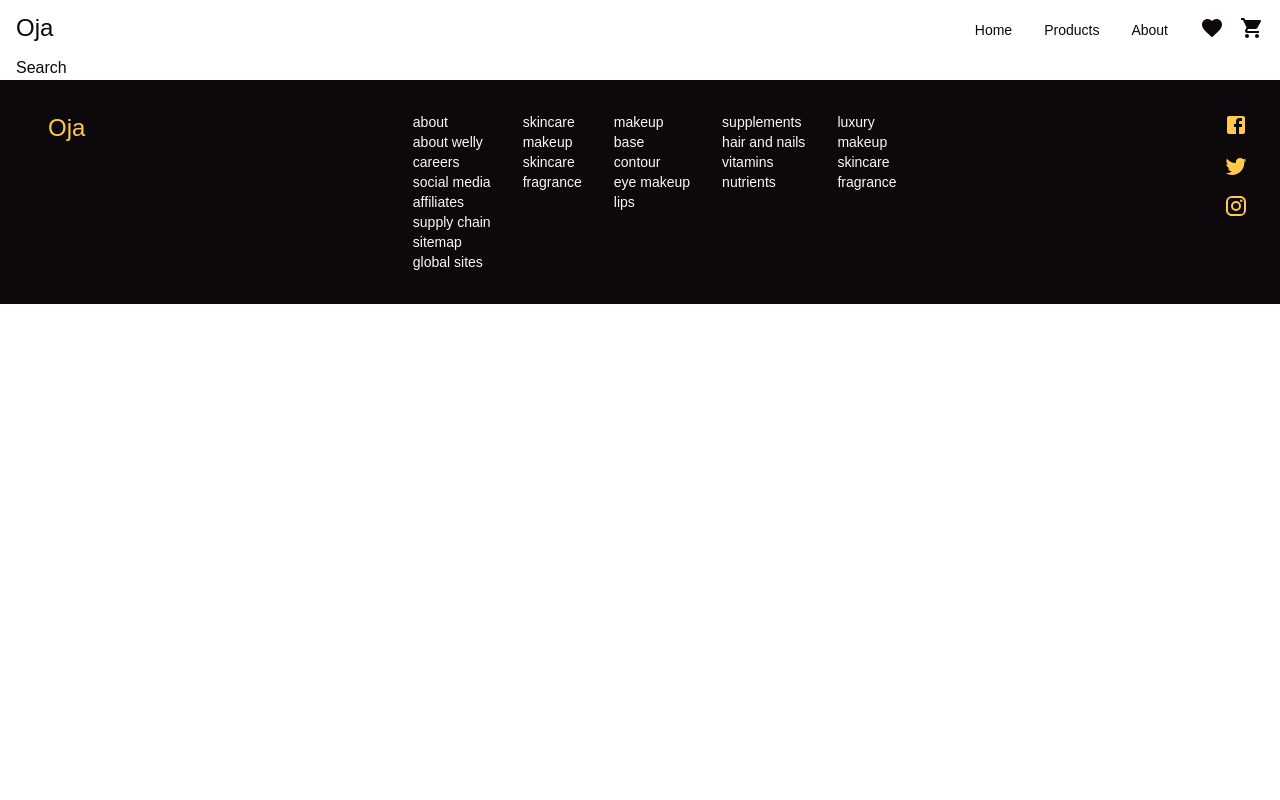
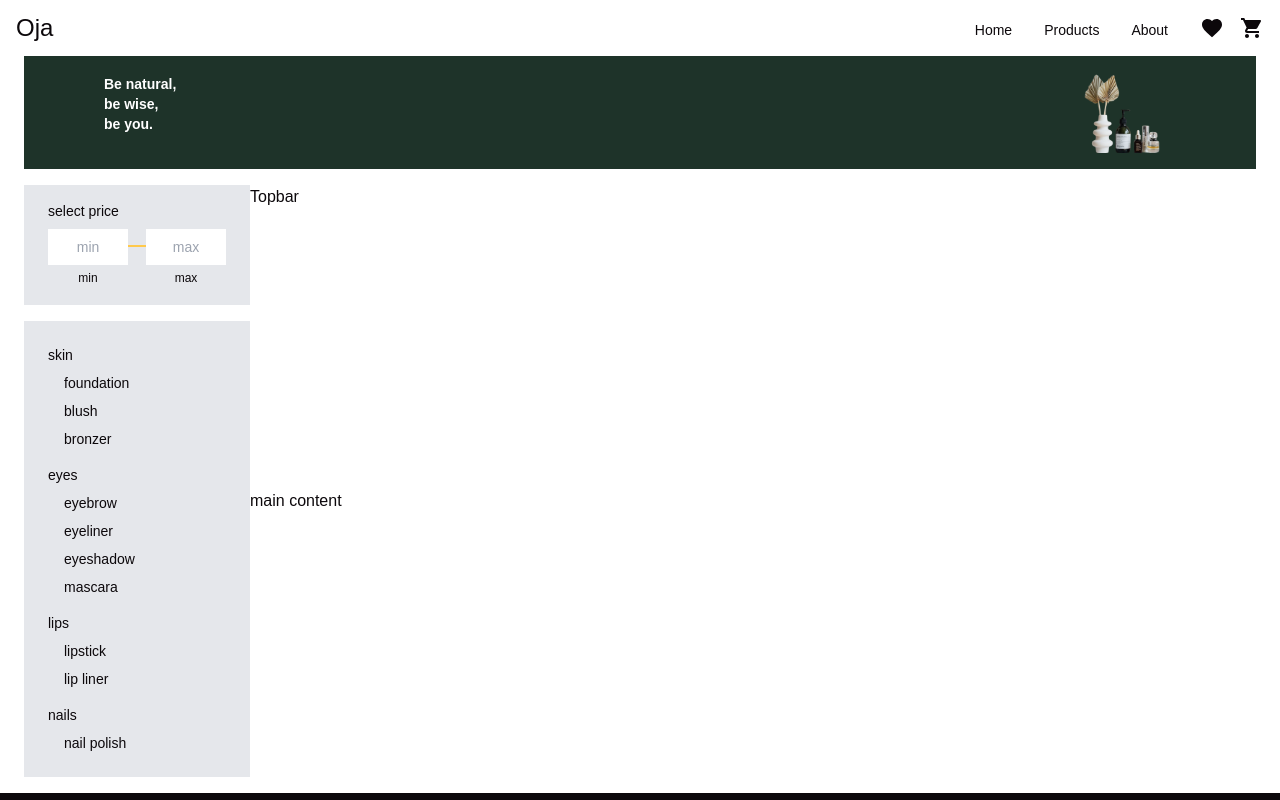
Before and after one commit to bolowys33/oja-makeup, a React (Create React App) app: page /products in a window 1280 px wide. Shown: the top 800 px of the page. Built offline with nearby package versions, Linux system fonts and the light colour scheme.

Commit message:
Add sidebar component

```diff
--- a/src/App.js
+++ b/src/App.js
@@ -3,8 +3,8 @@ import Header from "./components/Header";
 import Footer from "./components/Footer";
 import Home from "./pages/Home";
 import About from "./pages/About";
-import Search from "./components/Search";
 import ProductDesc from "./pages/ProductDesc";
+import Products from "./pages/Products";
 
 function App() {
     return (
@@ -17,7 +17,7 @@ function App() {
                 <Route path="/" element={<Home />} />
                 <Route path="/home" element={<Home />} />
                 <Route path="/about" element={<About />} />
-                <Route path="/products" element={<Search />} />
+                <Route path="/products" element={<Products />} />
                 <Route path="/products/:id" element={<ProductDesc />} />
             </Routes>
 
--- /dev/null
+++ b/src/components/Categories.jsx
@@ -0,0 +1,24 @@
+import { CATEGORIES } from "../constants/categories";
+
+const Categories = () => {
+    return (
+        <>
+            {CATEGORIES.map((cat) => (
+                <div key={cat.name} className="my-4">
+                    <h4 className="font-krona mb-2">{cat.name}</h4>
+                    <ul className="ml-4 space-y-2">
+                        {cat.subCategories.map((subCat) => (
+                            <li
+                                key={subCat}
+                                className={`cursor-pointer hover:text-yellow font-medium`}>
+                                {subCat}
+                            </li>
+                        ))}
+                    </ul>
+                </div>
+            ))}
+        </>
+    );
+};
+
+export default Categories;
--- /dev/null
+++ b/src/components/HeaderBanner.jsx
@@ -0,0 +1,25 @@
+import bannerImg from "../assets/skincare.png";
+
+const SecondBanner = () => {
+    return (
+        <div className="mx-6 mb-4">
+            <div className="bg-green flex justify-between md:px-20 w-full items-center">
+                <div className="">
+                    <h4 className="text-white font-krona mb-4 font-bold text-sm">
+                        Be natural, <br />
+                        be wise, <br />
+                        be you.
+                    </h4>
+                </div>
+                <img
+                    className="py-4"
+                    width={100}
+                    src={bannerImg}
+                    alt="Tooth brush and paste laying on top of a green leaf"
+                />
+            </div>
+        </div>
+    );
+};
+
+export default SecondBanner;
--- /dev/null
+++ b/src/components/MainContent.jsx
@@ -0,0 +1,9 @@
+const MainContent = () => {
+    return (
+    <div>
+        main content
+    </div>
+    );
+}
+
+export default MainContent;
--- /dev/null
+++ b/src/components/PriceRange.jsx
@@ -0,0 +1,36 @@
+const PriceRange = () => {
+    return (
+        <div className="bg-gray-200 py-4 px-6 mb-4">
+            <h4 className="font-krona text-sm mb-2">select price</h4>
+            <div className="flex justify-between">
+                <div className="text-center">
+                    <input
+                        name="minPrice"
+                        id="min"
+                        type="text"
+                        className="w-20 p-2 text-center  text-sm focus:ring-2 focus:ring-yellow focus:ring-inset caret-yellow outline-none"
+                        placeholder="min"
+                    />
+                    <label className="text-xs" htmlFor="min">
+                        min
+                    </label>
+                </div>
+                <hr className="border border-yellow w-full mt-4" />
+                <div className="text-center">
+                    <input
+                        name="maxPrice"
+                        id="max"
+                        type="text"
+                        className="w-20 p-2 text-center  text-sm focus:ring-2 focus:ring-yellow focus:ring-inset caret-yellow outline-none"
+                        placeholder="max"
+                    />
+                    <label className="text-xs" htmlFor="max">
+                        max
+                    </label>
+                </div>
+            </div>
+        </div>
+    );
+};
+
+export default PriceRange;
--- a/src/components/SecondBanner.jsx
+++ b/src/components/SecondBanner.jsx
@@ -13,7 +13,7 @@ const SecondBanner = () => {
             </div>
             <img
                 className="py-8"
-                width={400}
+                width={200}
                 src={bannerImg}
                 alt="Tooth brush and paste laying on top of a green leaf"
             />
--- /dev/null
+++ b/src/components/SideBar.jsx
@@ -0,0 +1,16 @@
+import Categories from "./Categories";
+import PriceRange from "./PriceRange";
+
+const SideBar = () => {
+    return (<>
+        <div className="pl-6">
+            <PriceRange />
+            <div className="bg-gray-200 px-6 py-2 mb-4 text-sm">
+                <Categories />
+            </div>
+        </div>
+        </>
+    );
+};
+
+export default SideBar;
--- /dev/null
+++ b/src/components/TopBar.jsx
@@ -0,0 +1,9 @@
+const TopBar = () => {
+    return (
+        <div>
+            Topbar
+        </div>
+     );
+}
+
+export default TopBar;
--- /dev/null
+++ b/src/constants/categories.js
@@ -0,0 +1,18 @@
+export const CATEGORIES = [
+    {
+        name: 'skin',
+        subCategories: ['foundation', 'blush', 'bronzer'],
+    },
+    {
+        name: 'eyes',
+        subCategories: ['eyebrow', 'eyeliner', 'eyeshadow', 'mascara'],
+    },
+    {
+        name: 'lips',
+        subCategories: ['lipstick', 'lip liner'],
+    },
+    {
+        name: 'nails',
+        subCategories: ['nail polish'],
+    },
+];
--- a/src/index.css
+++ b/src/index.css
@@ -2,9 +2,30 @@
 @tailwind components;
 @tailwind utilities;
 
-@import url('https://fonts.googleapis.com/css2?family=Krona+One&family=Poppins&display=swap');
+@import url("https://fonts.googleapis.com/css2?family=Krona+One&family=Poppins&display=swap");
 
 body {
-  font-family: 'Poppins', sans-serif;
-  @apply text-darkooo
+    font-family: "Poppins", sans-serif;
+    @apply text-darkooo;
 }
+
+.product {
+    display: grid;
+    grid-template-columns: 250px auto;
+    grid-template-rows: auto;
+    grid-template-areas:
+        "sidebar topbar"
+        "sidebar main";
+}
+
+.product .sidebar {
+    grid-area: sidebar;
+}
+
+.product .topbar {
+    grid-area: topbar;
+}
+
+.product .main-content {
+    grid-area: main;
+}
--- /dev/null
+++ b/src/pages/Products.jsx
@@ -0,0 +1,25 @@
+import MainContent from "../components/MainContent";
+import HeaderBanner from "../components/HeaderBanner";
+import SideBar from "../components/SideBar";
+import TopBar from "../components/TopBar";
+
+const Products = () => {
+    return (
+        <>
+            <HeaderBanner />
+            <div className="product">
+                <div className="sidebar">
+                    <SideBar />
+                </div>
+                <div className="top">
+                    <TopBar />
+                </div>
+                <div className="main-content">
+                    <MainContent />
+                </div>
+            </div>
+        </>
+    );
+};
+
+export default Products;
```
